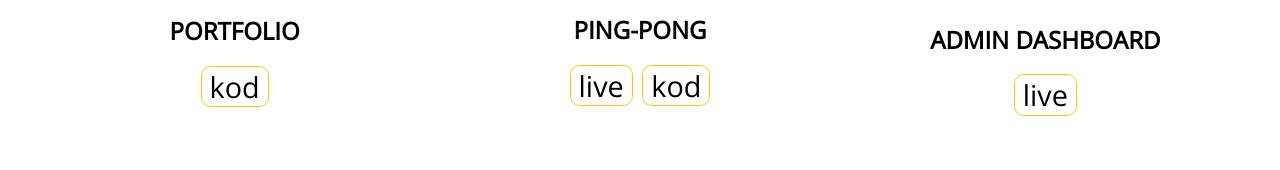
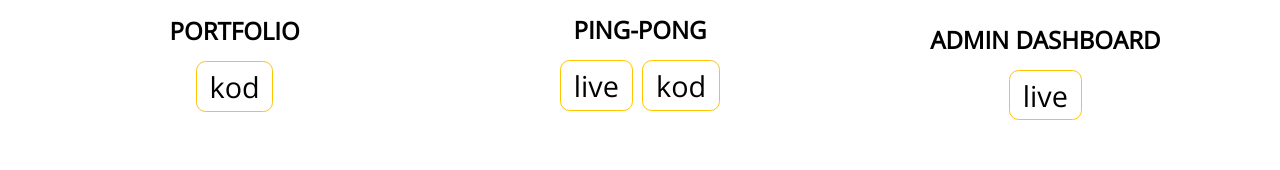
Before and after one commit to annaswitaj/portfolio, a React (Create React App) app: page / in a window 1280 px wide. Shown: the part 1729-1899 px from the top of the page. Built offline with nearby package versions, Linux system fonts and the light colour scheme.

Commit message:
add details

```diff
--- a/src/components/sass/components/_name.scss
+++ b/src/components/sass/components/_name.scss
@@ -37,13 +37,13 @@ section.App-name {
         }
         @keyframes meditation {
             0% { transform: rotate(0); }
-            12% { transform: rotate(10deg); }
-            25% { transform: rotate(20deg); }
-            37% { transform: rotate(10deg); }
+            12% { transform: rotate(4deg); }
+            25% { transform: rotate(8deg); }
+            37% { transform: rotate(4deg); }
             50% { transform: rotate(0deg); }
-            62% { transform: rotate(-10deg); }
-            75% { transform: rotate(-20deg); }
-            87% { transform: rotate(-10deg); }
+            62% { transform: rotate(-4deg); }
+            75% { transform: rotate(-8deg); }
+            87% { transform: rotate(-4deg); }
             100% { transform: rotate(0deg); }
         }
 
--- a/src/components/sass/components/_projects.scss
+++ b/src/components/sass/components/_projects.scss
@@ -55,7 +55,7 @@ section.App-projects {
                 text-decoration: none;
                 font-size: 1.8rem;
                 color: #000;
-                padding: 0.01rem .5rem;
+                padding: 0.3rem 0.8rem ;
                 margin: 0 .3rem;
                 transition: .2s;
                 border: 1px solid orange;
```
